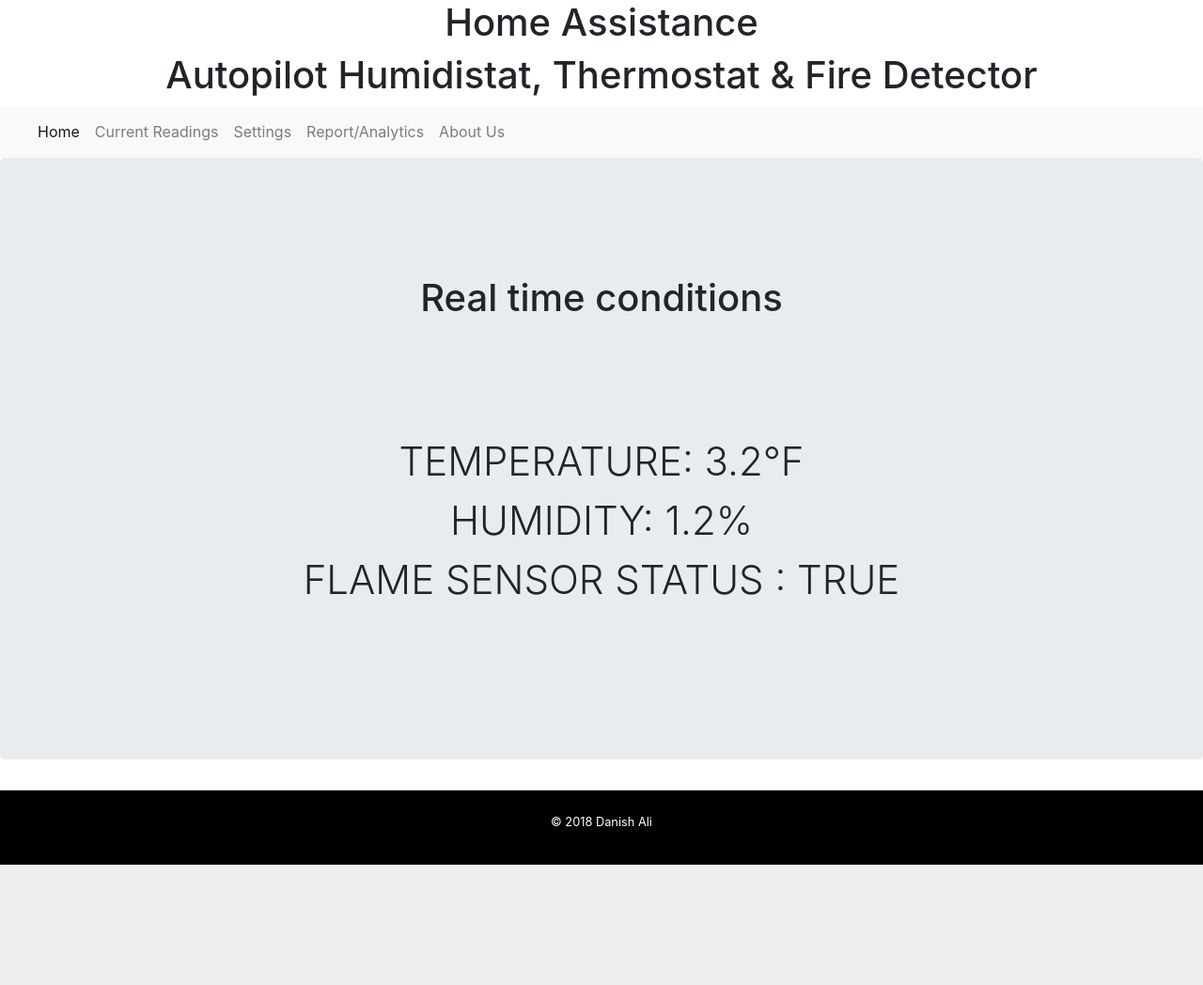
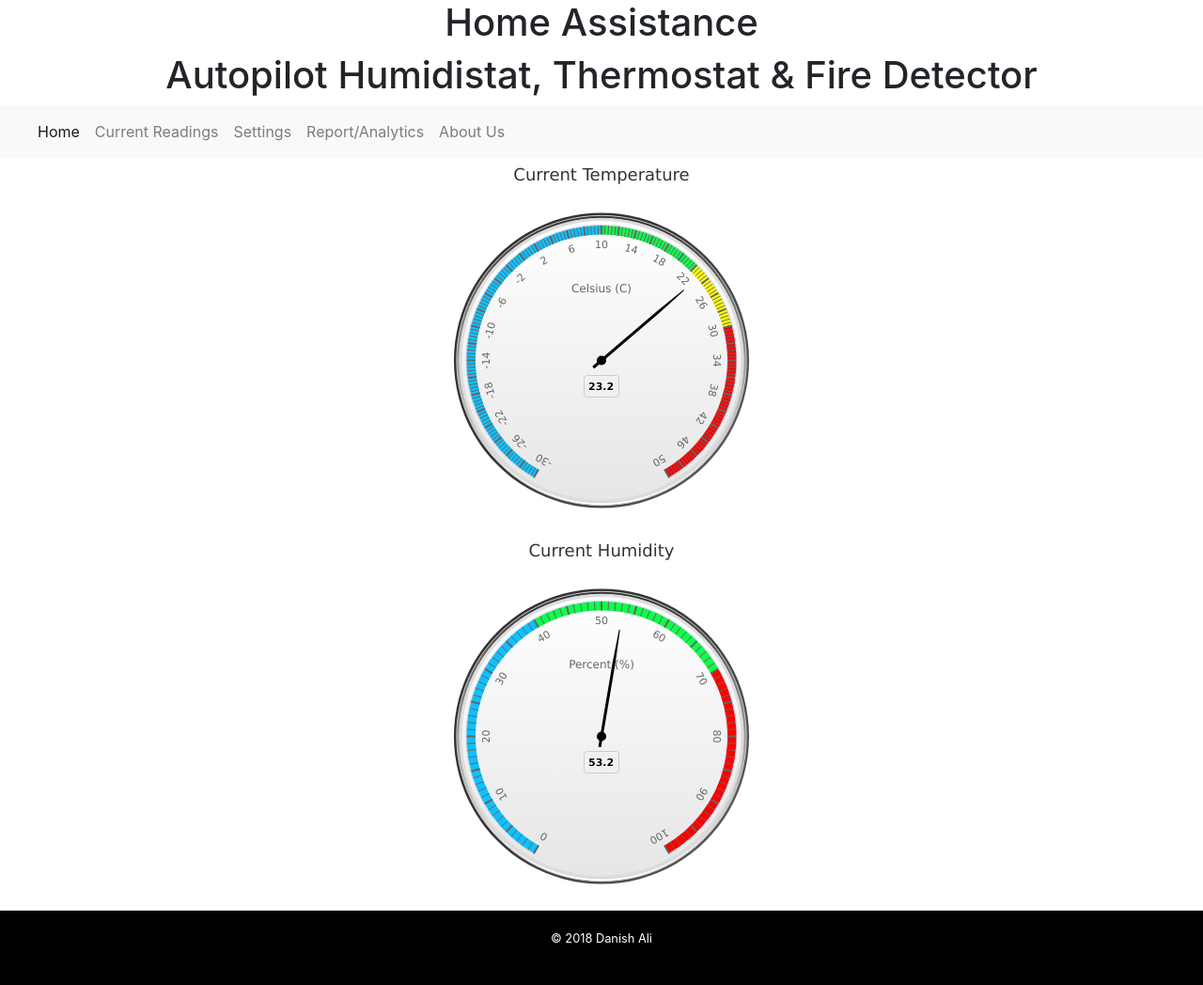
Before and after one commit to DanishAli01/RaspB_PI, a Flask app: page /Reading in a window 1280 px wide. Shown: the whole page at 94% size. Before the commit the page ends 920 px from the top, so only its background shows below. Run offline with Flask 3, Linux system fonts and the light colour scheme; some libraries are stand-ins or nearby versions.

Commit message:
Reading Page Gauge Addition {Highcharts}

```diff
--- a/app.py
+++ b/app.py
@@ -153,7 +153,7 @@ def power():
 @app.route("/Reading")
 def lab_temp():
     # Render Templates with conditional statements
-	humidity, temperature,flame = 1.2, 3.2, True
+	humidity, temperature,flame = 53.2, 23.2, True
 	if humidity is not None and temperature is not None:
 		return render_template("Reading.html",temp=temperature,hum=humidity,status_flame=flame)
 	else:
--- a/templates/Reading.html
+++ b/templates/Reading.html
@@ -1,38 +1,268 @@
+
+<script src="https://code.highcharts.com/highcharts.js"></script>
+<script src="https://code.highcharts.com/highcharts-more.js"></script>
+<script src="https://code.highcharts.com/modules/exporting.js"></script>
+<script src="https://code.highcharts.com/modules/export-data.js"></script>
+
+
 {% extends 'layout.html' %}
+{% block body %}
+<style>
 
-{% block body %}
+    .highcharts-credits{
 
-<meta http-equiv="refresh" content="5" >
-<div class="panel-body">
-<div class="jumbotron text-center">
-    <div class="lead" style="margin-top: 5%">
-            <h1>Real time conditions</h1>
+        display:none; !important
+    }
+    .highcharts-button-symbol {
 
-            <br>
+     display:none; !important
+    }
+    .highcharts-label-box highcharts-data-label-box {
 
-            <p style="
-             font: 'Arial Narrow', sans-serif;
 
-  font-size: 42px;
-  padding: 80px 50px;
-  text-align: center;
-  text-transform: uppercase;
-  text-rendering: optimizeLegibility;
+    }
 
 
 
-">
+</style>
 
-                Temperature: {{"{0:0.1f}".format(temp) }}°F <br>
-                Humidity: {{"{0:0.1f}".format(hum)}}% <br>
-                Flame Sensor Status : {{status_flame}}
+<div id="container" style="min-width: 210px; height: 400px; margin: 0 auto"></div>
+<div id="container2" style="min-width: 210px; height: 400px; margin: 0 auto"></div>
+<script>
 
+    Highcharts.chart('container', {
 
-            </p>
+    chart: {
+        type: 'gauge',
+        plotBackgroundColor: null,
+        plotBackgroundImage: null,
+        plotBorderWidth: 0,
+        plotShadow: false
+    },
 
+    title: {
+        text: 'Current Temperature'
+    },
 
-        </div>
-</div>
-</div>
+    pane: {
+        startAngle: -150,
+        endAngle: 150,
+        background: [{
+            backgroundColor: {
+                linearGradient: { x1: 3, y1: 3, x2: 0, y2: 1 },
+                stops: [
+                    [0, '#FFF'],
+                    [1, '#333']
+                ]
+            },
+            borderWidth: 0,
+            outerRadius: '109%'
+        }, {
+            backgroundColor: {
+                linearGradient: { x1: 0, y1: 0, x2: 0, y2: 1 },
+                stops: [
+                    [0, '#333'],
+                    [1, '#FFF']
+                ]
+            },
+            borderWidth: 1,
+            outerRadius: '107%'
+        }, {
+            // default background
+        }, {
+            backgroundColor: '#DDD',
+            borderWidth: 0,
+            outerRadius: '105%',
+            innerRadius: '103%'
+        }]
+    },
+
+    // the value axis
+    yAxis: {
+        min: -30,
+        max: 50,
+
+        minorTickInterval: 'auto',
+        minorTickWidth: 1,
+        minorTickLength: 10,
+        minorTickPosition: 'inside',
+        minorTickColor: '#666',
+
+        tickPixelInterval: 30,
+        tickWidth: 2,
+        tickPosition: 'inside',
+        tickLength: 10,
+        tickColor: '#666',
+        labels: {
+            step: 2,
+            rotation: 'auto'
+        },
+        title: {
+            text: 'Celsius (C)'
+        },
+        plotBands: [{
+            from: -30,
+            to: 10,
+            color: '#0fc0fc' // blue
+        },{
+            from: 10,
+            to: 22,
+            color: '#0ffc4b' // green
+        }, {
+            from: 22,
+            to: 30,
+            color: '#ffff00' // yellow
+        }, {
+            from: 30,
+            to: 50,
+            color: '#ff0000' // red
+        }]
+    },
+
+    series: [{
+        name: 'Temperature',
+        data: [{{temp}}],
+        tooltip: {
+            valueSuffix: ' Celsius (C)'
+        }
+    }]
+
+},
+// Add some life
+function (chart) {
+    if (!chart.renderer.forExport) {
+        setInterval(function () {
+            var point = chart.series[0].points[0],
+                newVal,
+                //inc = Math.round((Math.random() - 0.5) * 20);
+
+            newVal = point.y + inc;
+            if (newVal < 0 || newVal > 50) {
+                newVal = point.y - inc;
+            }
+
+            point.update(newVal);
+
+        }, 3000);
+    }
+});
+</script>
+
+<!-- Container2 -->
+<script>
+
+    Highcharts.chart('container2', {
+
+    chart: {
+        type: 'gauge',
+        plotBackgroundColor: null,
+        plotBackgroundImage: null,
+        plotBorderWidth: 0,
+        plotShadow: false
+    },
+
+    title: {
+        text: 'Current Humidity'
+    },
+
+    pane: {
+        startAngle: -150,
+        endAngle: 150,
+        background: [{
+            backgroundColor: {
+                linearGradient: { x1: 3, y1: 3, x2: 0, y2: 1 },
+                stops: [
+                    [0, '#FFF'],
+                    [1, '#333']
+                ]
+            },
+            borderWidth: 0,
+            outerRadius: '109%'
+        }, {
+            backgroundColor: {
+                linearGradient: { x1: 0, y1: 0, x2: 0, y2: 1 },
+                stops: [
+                    [0, '#333'],
+                    [1, '#FFF']
+                ]
+            },
+            borderWidth: 1,
+            outerRadius: '107%'
+        }, {
+            // default background
+        }, {
+            backgroundColor: '#DDD',
+            borderWidth: 0,
+            outerRadius: '105%',
+            innerRadius: '103%'
+        }]
+    },
+
+    // the value axis
+    yAxis: {
+        min: 0,
+        max: 100,
+
+        minorTickInterval: 'auto',
+        minorTickWidth: 1,
+        minorTickLength: 10,
+        minorTickPosition: 'inside',
+        minorTickColor: '#666',
+
+        tickPixelInterval: 30,
+        tickWidth: 2,
+        tickPosition: 'inside',
+        tickLength: 10,
+        tickColor: '#666',
+        labels: {
+            step: 2,
+            rotation: 'auto'
+        },
+        title: {
+            text: 'Percent (%)'
+        },
+        plotBands: [{
+            from: 0,
+            to: 40,
+            color: '#0fc0fc' // Blue
+        }, {
+            from: 40,
+            to: 70,
+            color: '#0ffc4b' // Green
+        }, {
+            from: 70,
+            to: 100,
+            color: '#ff0000' // red
+        }]
+    },
+
+    series: [{
+        name: 'Humidity',
+        data: [{{hum}}],
+        tooltip: {
+            valueSuffix: 'Percent (%)'
+        }
+    }]
+
+},
+// Add some life
+function (chart) {
+    if (!chart.renderer.forExport) {
+        setInterval(function () {
+            var point = chart.series[0].points[0],
+                newVal,
+                //inc = Math.round((Math.random() - 0.5) * 20);
+
+            newVal = point.y + inc;
+            if (newVal < 0 || newVal > 50) {
+                newVal = point.y - inc;
+            }
+
+            point.update(newVal);
+
+        }, 3000);
+    }
+});
+</script>
 
 {% endblock %}
```
Also changed, not shown: index.html (added, +71 -0 lines).
